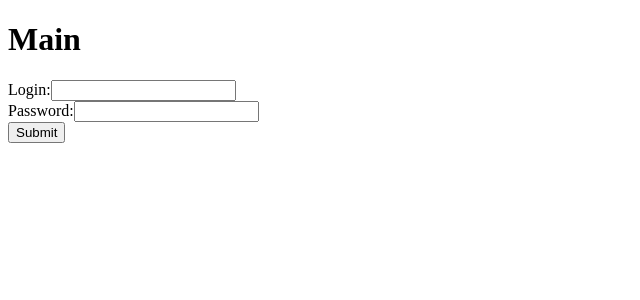
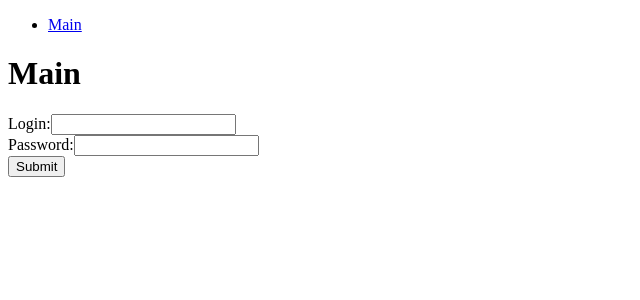
Before and after one commit to SpauN1/jwt-authentication-fullstack, a React (Create React App) app in the folder client/: page / in a window 1280 px wide. Shown: the top 300 px of the page, without its empty margins (0-640 px from the left). Built offline with nearby package versions, Linux system fonts and the light colour scheme.

Commit message:
feat: login and header navigation

```diff
--- a/client/src/App.tsx
+++ b/client/src/App.tsx
@@ -1,16 +1,36 @@
-import { BrowserRouter as Router, Routes, Route } from 'react-router-dom';
+import React, { FC } from 'react';
+
+import {
+  BrowserRouter as Router,
+  Routes,
+  Route,
+  Navigate,
+} from 'react-router-dom';
+import { useSelector } from 'react-redux';
+
+import { IRootState } from './store';
 import Main from './pages/Main/Main';
 import Dashboard from './pages/Dashboard/Dashboard';
+import Header from './components/Header/Header';
 
-function App() {
+const App: FC = () => {
+  const isLoggedIn = useSelector(
+    (state: IRootState) => !!state.auth.authData.accessToken
+  );
+
   return (
     <Router>
+      <Header />
       <Routes>
         <Route path="/" element={<Main />} />
         <Route path="/dashboard" element={<Dashboard />} />
+        <Route
+          path="/dashboard"
+          element={isLoggedIn ? <Dashboard /> : <Navigate to="/" />}
+        />
       </Routes>
     </Router>
   );
-}
+};
 
 export default App;
--- /dev/null
+++ b/client/src/components/Header/Header.tsx
@@ -0,0 +1,28 @@
+import React, { FC } from 'react';
+import { useSelector } from 'react-redux';
+import { Link } from 'react-router-dom';
+
+import { IRootState } from '../../store';
+
+const Header: FC = () => {
+  const isLoggedIn = useSelector(
+    (state: IRootState) => !!state.auth.authData.accessToken
+  );
+
+  return (
+    <nav>
+      <ul>
+        <li>
+          <Link to="/">Main</Link>
+        </li>
+        {isLoggedIn && (
+          <li>
+            <Link to="/dashboard">Dashboard</Link>
+          </li>
+        )}
+      </ul>
+    </nav>
+  );
+};
+
+export default Header;
--- a/client/src/pages/Dashboard/Dashboard.tsx
+++ b/client/src/pages/Dashboard/Dashboard.tsx
@@ -1,11 +1,11 @@
-import React from 'react';
+import React, { FC } from 'react';
 
-function Dashboard() {
+const Dashboard: FC = () => {
   return (
     <div>
       <h1>Dashboard</h1>
     </div>
   );
-}
+};
 
 export default Dashboard;
--- a/client/src/pages/Main/Main.tsx
+++ b/client/src/pages/Main/Main.tsx
@@ -1,14 +1,19 @@
-import React from 'react';
+import React, { FC } from 'react';
+import { useSelector } from 'react-redux';
 
+import { IRootState } from '../../store';
 import Login from '../../components/Login/Login';
 
-function Main() {
+const Main: FC = () => {
+  const isLoggedIn = useSelector(
+    (state: IRootState) => !!state.auth.authData.accessToken
+  );
   return (
     <div>
       <h1>Main</h1>
-      <Login />
+      {isLoggedIn ? <div>Вы успешно авторизировались </div> : <Login />}
     </div>
   );
-}
+};
 
 export default Main;
```
